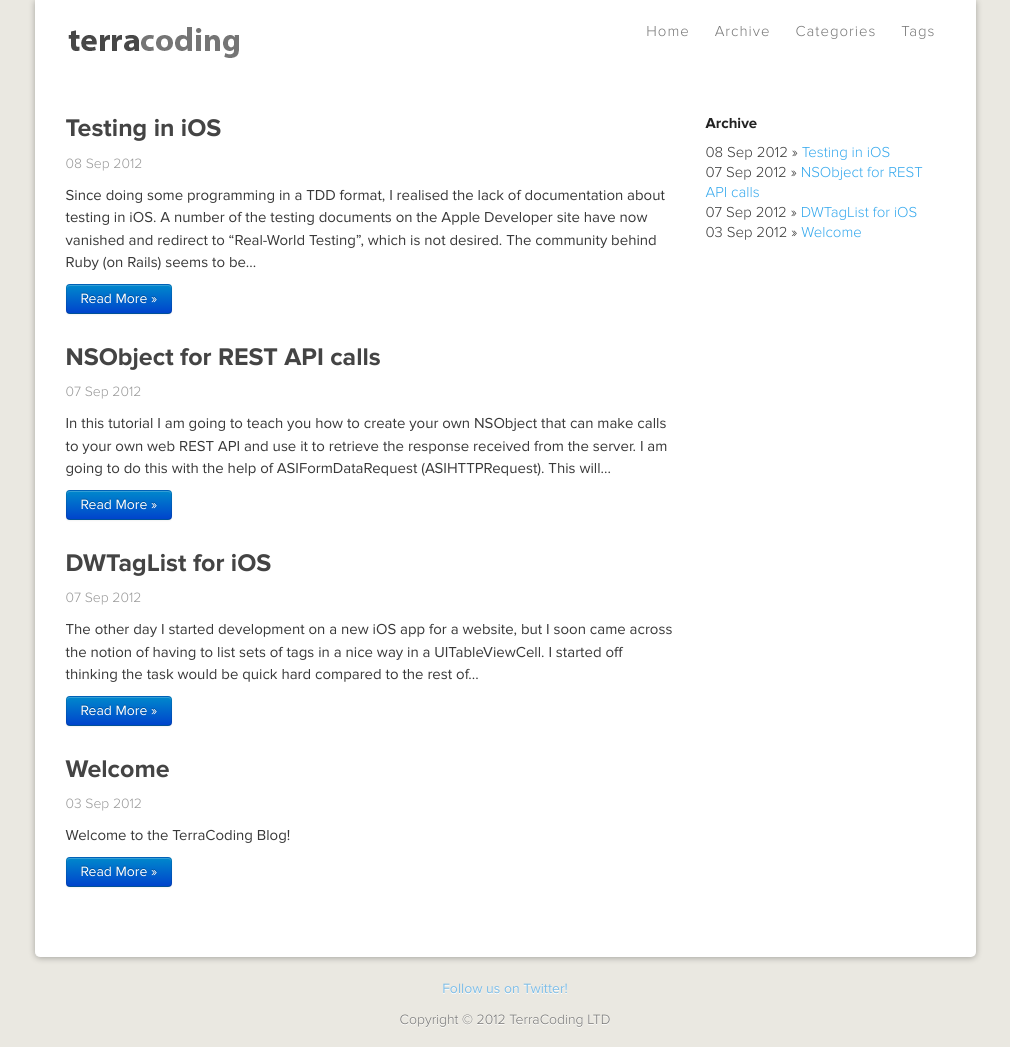
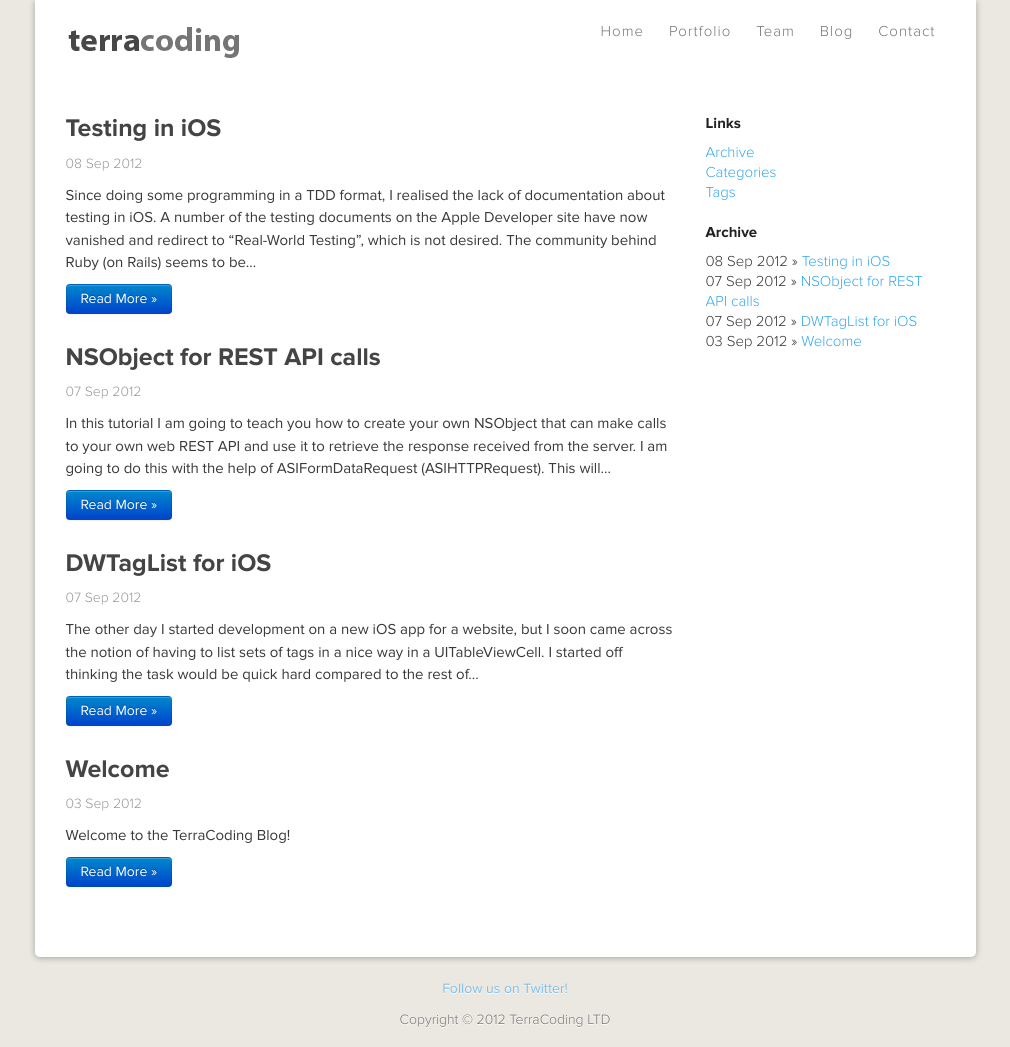
Before and after one commit to Terracoding/terracoding.github.com, a Jekyll site: the page built from index.md, in a window 1280 px wide. Shown: the whole page, without its empty margins (135-1145 px from the left). Built offline with Jekyll 4.4.1, drawn with Linux system fonts in a browser that asks for light colours.

Commit message:
Links are the same as the website

```diff
--- a/_includes/themes/default.html
+++ b/_includes/themes/default.html
@@ -27,10 +27,11 @@
       <div class='header'>
         <div class='logo'><a href="/index.html"><img src='/assets/images/banner.png' alt='Banner' /></a></div>
         <div class="navigation">
-          <li><a href="/index.html">Home</a></li>
-          {% assign pages_list = site.pages %}
-          {% assign group = 'navigation' %}
-          {% include JB/pages_list %}
+          <li><a href="http://terracoding.com">Home</a></li>
+          <li><a href="http://terracoding.com/portfolio.html">Portfolio</a></li>
+          <li><a href="http://terracoding.com/team.html">Team</a></li>
+          <li><a href="http://blog.terracoding.com">Blog</a></li>
+          <li><a href="http://terracoding.com/contact.html">Contact</a></li>
         </div>
         <div class='clear'></div>
       </div>
--- a/_includes/themes/post.html
+++ b/_includes/themes/post.html
@@ -39,6 +39,12 @@
     {% include JB/comments %}
   </div>
   <div class="span3">
+    <h2>Links</h2>
+    <ul id="links">
+      {% assign pages_list = site.pages %}
+      {% assign group = 'navigation' %}
+      {% include JB/pages_list %}
+    </ul>
     <h4>Published</h4>
     <div class="date"><span>{{ page.date | date_to_long_string }}</span></div>
 
--- a/index.md
+++ b/index.md
@@ -17,6 +17,13 @@ layout: default
   {% endfor %}
   </div>
   <div class="span3">
+    <h2>Links</h2>
+    <ul id="links">
+      {% assign pages_list = site.pages %}
+      {% assign group = 'navigation' %}
+      {% include JB/pages_list %}
+    </ul>
+    <br/>
     <h2>Archive</h2>
     <ul class="posts">
       {% for post in site.posts limit:10 %}
--- a/stylesheets/main.css
+++ b/stylesheets/main.css
@@ -221,3 +221,7 @@ hr.soften {
   margin-left: 25px;
   list-style-type: none;
 }
+#links {
+  margin-left: 0px;
+  list-style-type: none;
+}
```
